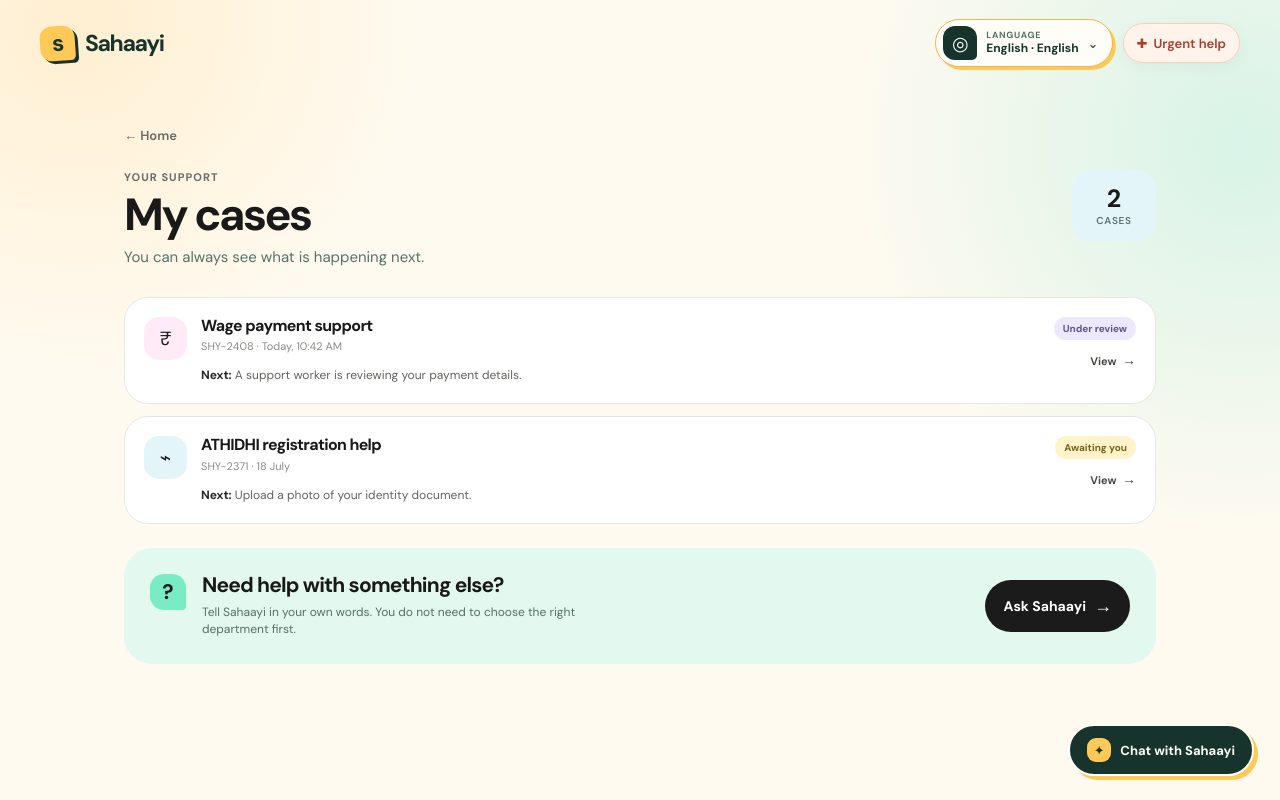
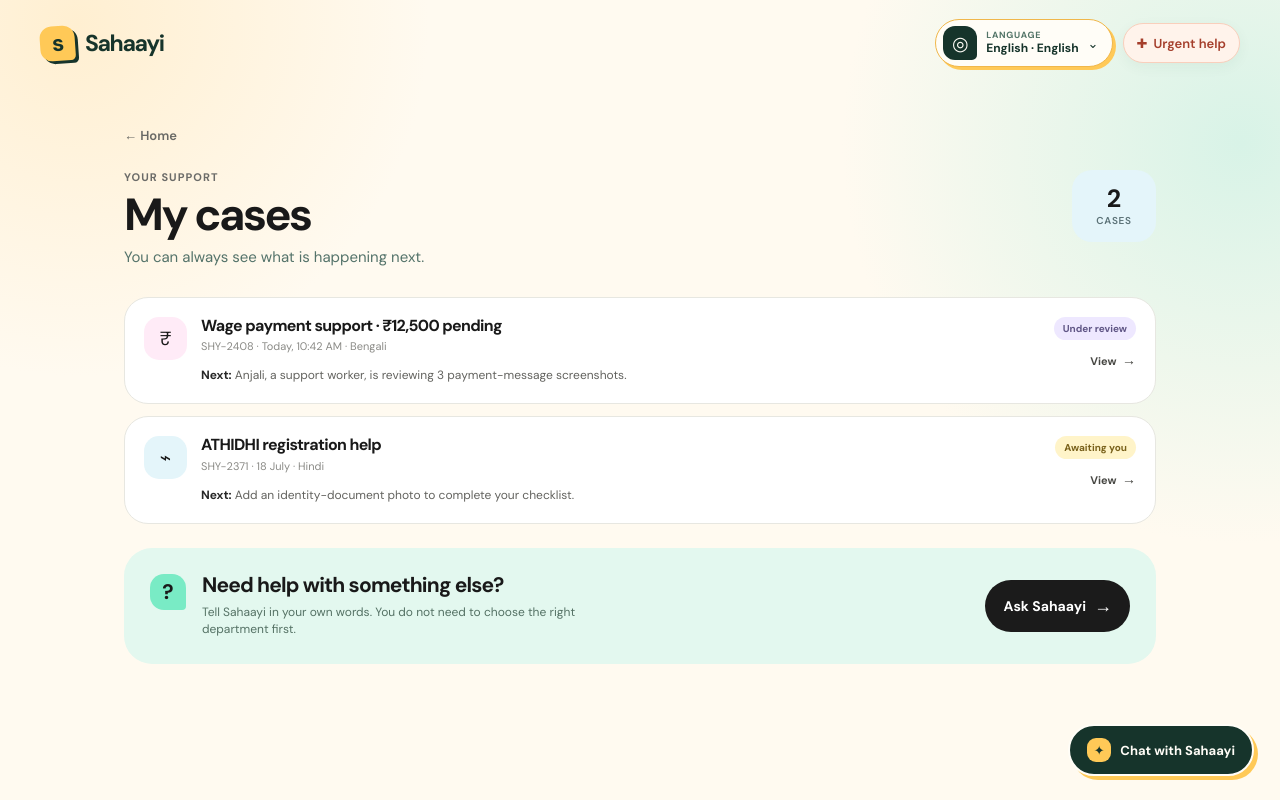
Before and after one commit to MSharooq/CodexNightline, a React (Vite) app: page / in a window 1280 px wide. Both pictures are taken after a click on the button "View my cases". Built offline with nearby package versions, Linux system fonts and the light colour scheme.

Commit message:
feat: add interactive demo data

```diff
--- a/src/App.tsx
+++ b/src/App.tsx
@@ -1,5 +1,5 @@
-import { useEffect, useMemo, useState } from 'react'
-import type { FormEvent } from 'react'
+import { useEffect, useMemo, useRef, useState } from 'react'
+import type { ChangeEvent, FormEvent } from 'react'
 import { setBrowserPageLanguage } from './browserTranslation'
 
 type Page = 'home' | 'cases' | 'documents' | 'profile' | 'dashboard'
@@ -32,6 +32,15 @@
   content: string
 }
 
+type DocumentItem = {
+  id: string
+  title: string
+  detail: string
+  icon: string
+  status: string
+  fileName?: string
+}
+
 const languages = [
   { label: 'English', name: 'English' },
   { label: 'বাংলা', name: 'Bengali' },
@@ -54,20 +63,26 @@
 const initialCases: CaseItem[] = [
   {
     id: 'SHY-2408',
-    title: 'Wage payment support',
+    title: 'Wage payment support · ₹12,500 pending',
     issue: 'unpaid_wages',
-    createdAt: 'Today, 10:42 AM',
+    createdAt: 'Today, 10:42 AM · Bengali',
     status: 'Under review',
-    nextAction: 'A support worker is reviewing your payment details.',
+    nextAction: 'Anjali, a support worker, is reviewing 3 payment-message screenshots.',
   },
   {
     id: 'SHY-2371',
     title: 'ATHIDHI registration help',
     issue: 'registration',
-    createdAt: '18 July',
+    createdAt: '18 July · Hindi',
     status: 'Awaiting you',
-    nextAction: 'Upload a photo of your identity document.',
+    nextAction: 'Add an identity-document photo to complete your checklist.',
   },
+]
+
+const initialDocuments: DocumentItem[] = [
+  { id: 'identity', title: 'Identity document', detail: 'Aadhaar card · added 18 July', icon: '▤', status: 'Ready', fileName: 'aadhaar-front.jpg' },
+  { id: 'payments', title: 'Payment messages', detail: '3 WhatsApp screenshots for wage support', icon: '◫', status: 'Attached', fileName: 'payment-messages.zip' },
+  { id: 'worksite', title: 'Worksite photos', detail: 'Optional evidence for a support request', icon: '◉', status: 'Add photo' },
 ]
 
 const quickActions: { title: string; detail: string; issue: Issue; icon: string; tone: string }[] = [
@@ -168,6 +183,8 @@
   const [isCallbackOpen, setCallbackOpen] = useState(false)
   const [isChatOpen, setChatOpen] = useState(false)
   const [cases, setCases] = useState(initialCases)
+  const [documents, setDocuments] = useState(initialDocuments)
+  const [selectedCase, setSelectedCase] = useState<CaseItem | null>(null)
   const [toast, setToast] = useState('')
 
   useEffect(() => {
@@ -196,6 +213,13 @@
 
   const openQuickAction = (issue: Issue) => setResult(resultForIssue(issue))
 
+  const attachDocument = (id: string, fileName: string) => {
+    setDocuments((current) => current.map((item) => item.id === id
+      ? { ...item, status: 'Attached', detail: 'Added just now to this device', fileName }
+      : item))
+    notify(`${fileName} is attached to this demo request.`)
+  }
+
   const createCase = () => {
     const type = caseDraft?.issue ?? 'other'
     const newCase: CaseItem = {
@@ -216,16 +240,16 @@
 
   const renderPage = () => {
     if (page === 'cases') {
-      return <CasesPage cases={cases} onBack={() => setPage('home')} onOpenHelp={() => setPage('home')} />
+      return <CasesPage cases={cases} onBack={() => setPage('home')} onOpenHelp={() => setPage('home')} onViewCase={setSelectedCase} />
     }
     if (page === 'documents') {
-      return <DocumentsPage onNotify={notify} />
+      return <DocumentsPage documents={documents} onAttach={attachDocument} />
     }
     if (page === 'profile') {
-      return <ProfilePage language={language.name} onOpenLanguage={() => setLanguageOpen(true)} />
+      return <ProfilePage language={language.name} onOpenLanguage={() => setLanguageOpen(true)} onNotify={notify} />
     }
     if (page === 'dashboard') {
-      return <Dashboard cases={cases} onExit={() => setPage('home')} />
+      return <Dashboard cases={cases} onExit={() => setPage('home')} onOpenCase={setSelectedCase} />
     }
 
     return (
@@ -327,6 +351,7 @@
         }
         notify('Your next-step checklist is ready.')
       }} />}
+      {selectedCase && <CaseDetailSheet item={selectedCase} onClose={() => setSelectedCase(null)} onAskSahaayi={() => { setSelectedCase(null); setChatOpen(true) }} />}
       {showCaseSheet && <CaseSheet result={caseDraft} onClose={() => { setShowCaseSheet(false); setCaseDraft(null) }} onCreate={createCase} />}
       {isCallbackOpen && <CallbackSheet language={language.name} onClose={() => setCallbackOpen(false)} onSuccess={(message) => { setCallbackOpen(false); notify(message) }} />}
       {page !== 'dashboard' && <button type="button" className="chat-launcher" onClick={() => setChatOpen(true)} aria-label="Open Sahaayi chat"><span>✦</span><strong>Chat with Sahaayi</strong></button>}
@@ -486,7 +511,26 @@
   </div>
 }
 
-function CasesPage({ cases, onBack, onOpenHelp }: { cases: CaseItem[]; onBack: () => void; onOpenHelp: () => void }) {
+function CaseDetailSheet({ item, onClose, onAskSahaayi }: { item: CaseItem; onClose: () => void; onAskSahaayi: () => void }) {
+  const updates = item.status === 'Under review'
+    ? ['Request received', 'Evidence summary prepared', 'Support worker review in progress']
+    : ['Request received', 'Checklist prepared', 'Waiting for your identity document']
+
+  return <div className="sheet-backdrop" role="presentation" onMouseDown={onClose}>
+    <section className="help-sheet case-detail-sheet" role="dialog" aria-modal="true" aria-labelledby="case-detail-title" onMouseDown={(event) => event.stopPropagation()}>
+      <div className="sheet-handle" />
+      <button className="close-button" type="button" onClick={onClose} aria-label="Close case">×</button>
+      <div className={`result-icon ${item.issue}`}>{issueIcon(item.issue)}</div>
+      <p className="eyebrow">{item.id} · {item.status}</p>
+      <h2 id="case-detail-title">{item.title}</h2>
+      <p className="result-summary">{item.nextAction}</p>
+      <div className="case-timeline">{updates.map((update, index) => <div key={update}><span>{index === updates.length - 1 ? '●' : '✓'}</span><p>{update}</p></div>)}</div>
+      <button type="button" className="primary-button" onClick={onAskSahaayi}>Ask Sahaayi about this case <span>→</span></button>
+    </section>
+  </div>
+}
+
+function CasesPage({ cases, onBack, onOpenHelp, onViewCase }: { cases: CaseItem[]; onBack: () => void; onOpenHelp: () => void; onViewCase: (item: CaseItem) => void }) {
   return <main className="inner-page">
     <button type="button" className="back-link" onClick={onBack}>← Home</button>
     <div className="page-heading"><div><p className="eyebrow">Your support</p><h1>My cases</h1><p className="subtle">You can always see what is happening next.</p></div><div className="case-count-large">{cases.length}<span>cases</span></div></div>
@@ -494,43 +538,61 @@
       {cases.map((item) => <article className="case-card" key={item.id}>
         <div className={`issue-symbol ${item.issue}`}>{issueIcon(item.issue)}</div>
         <div className="case-main"><div className="case-title-row"><h2>{item.title}</h2>{item.urgency && <span className="urgent-pill">{item.urgency}</span>}</div><p className="case-meta">{item.id} · {item.createdAt}</p><p className="case-next"><strong>Next:</strong> {item.nextAction}</p></div>
-        <div className="case-side"><span className={`status-pill ${item.status.toLowerCase().replaceAll(' ', '-')}`}>{item.status}</span><button type="button">View <span>→</span></button></div>
+        <div className="case-side"><span className={`status-pill ${item.status.toLowerCase().replaceAll(' ', '-')}`}>{item.status}</span><button type="button" onClick={() => onViewCase(item)}>View <span>→</span></button></div>
       </article>)}
     </div>
     <section className="need-more-card"><div><span className="help-dot">?</span><h2>Need help with something else?</h2><p>Tell Sahaayi in your own words. You do not need to choose the right department first.</p></div><button type="button" className="primary-button" onClick={onOpenHelp}>Ask Sahaayi <span>→</span></button></section>
   </main>
 }
 
-function DocumentsPage({ onNotify }: { onNotify: (message: string) => void }) {
-  const documents = [
-    { title: 'Identity document', detail: 'Not uploaded yet', icon: '▤', status: 'Add safely' },
-    { title: 'Payment messages', detail: 'Can help with wage support', icon: '◫', status: 'Upload proof' },
-    { title: 'Worksite photos', detail: 'Optional evidence for a support request', icon: '◉', status: 'Add photo' },
-  ]
+function DocumentsPage({ documents, onAttach }: { documents: DocumentItem[]; onAttach: (id: string, fileName: string) => void }) {
+  const fileInput = useRef<HTMLInputElement>(null)
+  const [documentToAttach, setDocumentToAttach] = useState<DocumentItem | null>(null)
+
+  const selectDocument = (document: DocumentItem) => {
+    setDocumentToAttach(document)
+    fileInput.current?.click()
+  }
+
+  const attachSelectedFile = (event: ChangeEvent<HTMLInputElement>) => {
+    const selectedFile = event.target.files?.[0]
+    if (selectedFile && documentToAttach) onAttach(documentToAttach.id, selectedFile.name)
+    event.target.value = ''
+  }
+
   return <main className="inner-page">
     <div className="page-heading"><div><p className="eyebrow">Keep things together</p><h1>My documents</h1><p className="subtle">Only share what is needed for your support request.</p></div></div>
     <div className="document-tip"><span>⌁</span><p><strong>Your documents stay yours.</strong> Sahaayi will always show you what you are sharing and why.</p></div>
-    <div className="document-list">{documents.map((document) => <article key={document.title} className="document-card"><span className="document-icon">{document.icon}</span><div><h2>{document.title}</h2><p>{document.detail}</p></div><button type="button" onClick={() => onNotify('Document upload will be connected to secure storage once Supabase is configured.')}>{document.status} <span>→</span></button></article>)}</div>
+    <input ref={fileInput} className="visually-hidden" type="file" accept="image/*,.pdf" onChange={attachSelectedFile} />
+    <div className="document-list">{documents.map((document) => <article key={document.id} className="document-card"><span className="document-icon">{document.icon}</span><div><h2>{document.title}</h2><p>{document.detail}</p>{document.fileName && <small>{document.fileName}</small>}</div><button type="button" onClick={() => selectDocument(document)}>{document.status === 'Attached' || document.status === 'Ready' ? 'Replace' : document.status} <span>→</span></button></article>)}</div>
   </main>
 }
 
-function ProfilePage({ language, onOpenLanguage }: { language: string; onOpenLanguage: () => void }) {
+function ProfilePage({ language, onOpenLanguage, onNotify }: { language: string; onOpenLanguage: () => void; onNotify: (message: string) => void }) {
   return <main className="inner-page profile-page">
     <div className="profile-hero"><div className="profile-avatar">☺</div><div><p className="eyebrow">Your space</p><h1>Welcome to Sahaayi</h1><p>Choose how you want Sahaayi to speak with you.</p></div></div>
-    <div className="profile-settings"><button type="button" onClick={onOpenLanguage}><span><strong>Language</strong><small>Currently speaking in {language}</small></span><span>›</span></button><button type="button"><span><strong>Privacy and sharing</strong><small>Control what support workers can see</small></span><span>›</span></button><button type="button"><span><strong>About Sahaayi</strong><small>How this helper connects you to support</small></span><span>›</span></button></div>
+    <div className="profile-settings"><button type="button" onClick={onOpenLanguage}><span><strong>Language</strong><small>Currently speaking in {language}</small></span><span>›</span></button><button type="button" onClick={() => onNotify('Privacy setting: support workers only see information you send for a request.')}><span><strong>Privacy and sharing</strong><small>Share only when you approve</small></span><span>›</span></button><button type="button" onClick={() => onNotify('Sahaayi guides you to official services, NGOs and support workers.')}><span><strong>About Sahaayi</strong><small>How this helper connects you to support</small></span><span>›</span></button></div>
     <p className="profile-footer">Sahaayi is a support navigator. Always seek urgent medical or emergency help when you are in immediate danger.</p>
   </main>
 }
 
-function Dashboard({ cases, onExit }: { cases: CaseItem[]; onExit: () => void }) {
-  const urgent = cases.filter((item) => item.urgency).length + 1
+function Dashboard({ cases, onExit, onOpenCase }: { cases: CaseItem[]; onExit: () => void; onOpenCase: (item: CaseItem) => void }) {
+  const [filter, setFilter] = useState<'all' | 'urgent' | 'unassigned'>('all')
+  const queue: CaseItem[] = [
+    ...cases,
+    { id: 'SHY-2419', title: 'Workplace injury support · cut at worksite', issue: 'injury', createdAt: '9 min ago · Hindi', status: 'Under review', nextAction: 'Route to public hospital and safety support', urgency: 'Urgent' },
+    { id: 'SHY-2414', title: 'Hospital navigation · Kochi', issue: 'hospital', createdAt: '22 min ago · Bengali', status: 'Awaiting you', nextAction: 'Confirm nearest verified centre' },
+    { id: 'SHY-2405', title: 'Missing passport support', issue: 'documents', createdAt: '48 min ago · Odia', status: 'Under review', nextAction: 'Document safety review' },
+  ]
+  const visibleQueue = queue.filter((item) => filter === 'all' || (filter === 'urgent' ? Boolean(item.urgency) : item.status === 'Awaiting you'))
+  const urgent = queue.filter((item) => item.urgency).length
   return <main className="dashboard-page">
-    <aside className="dashboard-nav"><button type="button" className="brand"><span className="brand-mark">s</span><span>Sahaayi</span></button><p className="dashboard-role">Support workspace</p><button className="dashboard-nav-item selected" type="button">◫ Case inbox <span>{cases.length + 7}</span></button><button className="dashboard-nav-item" type="button">✦ My assignments</button><button className="dashboard-nav-item" type="button">⌁ Service directory</button><button className="dashboard-nav-item" type="button">▥ Insights</button><button className="exit-dashboard" type="button" onClick={onExit}>← Worker app</button></aside>
+    <aside className="dashboard-nav"><button type="button" className="brand"><span className="brand-mark">s</span><span>Sahaayi</span></button><p className="dashboard-role">Support workspace</p><button className="dashboard-nav-item selected" type="button">◫ Case inbox <span>{queue.length}</span></button><button className="dashboard-nav-item" type="button">✦ My assignments</button><button className="dashboard-nav-item" type="button">⌁ Service directory</button><button className="dashboard-nav-item" type="button">▥ Insights</button><button className="exit-dashboard" type="button" onClick={onExit}>← Worker app</button></aside>
     <section className="dashboard-main"><header className="dashboard-header"><div><p className="eyebrow">Caseworker dashboard</p><h1>Good morning, Anjali.</h1></div><div className="dashboard-header-actions"><button type="button">⌕ Search</button><span className="agent-avatar">A</span></div></header>
-      <section className="metrics"><article><span className="metric-icon blue">◫</span><div><strong>{cases.length + 7}</strong><p>New cases</p></div><span className="metric-change">+3 today</span></article><article><span className="metric-icon danger">✚</span><div><strong>{urgent}</strong><p>Urgent review</p></div><span className="metric-change danger-text">Needs attention</span></article><article><span className="metric-icon mint">✓</span><div><strong>18</strong><p>Resolved this week</p></div><span className="metric-change">+24%</span></article></section>
-      <section className="inbox-heading"><div><h2>Incoming cases</h2><p>AI-generated summaries must be reviewed before action.</p></div><div className="filters"><button type="button" className="filter-active">All cases</button><button type="button">Urgent</button><button type="button">Unassigned</button></div></section>
+      <section className="metrics"><article><span className="metric-icon blue">◫</span><div><strong>{queue.length}</strong><p>New cases</p></div><span className="metric-change">+3 today</span></article><article><span className="metric-icon danger">✚</span><div><strong>{urgent}</strong><p>Urgent review</p></div><span className="metric-change danger-text">Needs attention</span></article><article><span className="metric-icon mint">✓</span><div><strong>18</strong><p>Resolved this week</p></div><span className="metric-change">+24%</span></article></section>
+      <section className="inbox-heading"><div><h2>Incoming cases</h2><p>AI-generated summaries must be reviewed before action.</p></div><div className="filters"><button type="button" className={filter === 'all' ? 'filter-active' : ''} onClick={() => setFilter('all')}>All cases</button><button type="button" className={filter === 'urgent' ? 'filter-active' : ''} onClick={() => setFilter('urgent')}>Urgent</button><button type="button" className={filter === 'unassigned' ? 'filter-active' : ''} onClick={() => setFilter('unassigned')}>Needs worker reply</button></div></section>
       <section className="case-table"><div className="table-head"><span>Worker request</span><span>Language</span><span>Urgency</span><span>Recommended path</span><span /></div>
-        {[...cases, { id: 'SHY-2419', title: 'Workplace injury support', issue: 'injury' as Issue, createdAt: '9 min ago', status: 'Under review' as const, nextAction: 'Health support', urgency: 'Urgent' as const }, { id: 'SHY-2414', title: 'Hospital navigation', issue: 'hospital' as Issue, createdAt: '22 min ago', status: 'Awaiting you' as const, nextAction: 'Nearest verified centre' }].map((item, index) => <article className="table-row" key={`${item.id}-${index}`}><div className="table-request"><span className={`issue-symbol small ${item.issue}`}>{issueIcon(item.issue)}</span><div><strong>{item.title}</strong><small>{item.id} · {item.createdAt}</small></div></div><span>{index % 2 ? 'Hindi' : 'Bengali'}</span><span>{item.urgency ? <span className="urgent-pill">Urgent</span> : <span className="review-pill">Review</span>}</span><span className="path-text">{item.nextAction}</span><button type="button" className="open-case">Open <span>→</span></button></article>)}
+        {visibleQueue.map((item, index) => <article className="table-row" key={`${item.id}-${index}`}><div className="table-request"><span className={`issue-symbol small ${item.issue}`}>{issueIcon(item.issue)}</span><div><strong>{item.title}</strong><small>{item.id} · {item.createdAt}</small></div></div><span>{item.createdAt.includes('Hindi') ? 'Hindi' : item.createdAt.includes('Odia') ? 'Odia' : 'Bengali'}</span><span>{item.urgency ? <span className="urgent-pill">Urgent</span> : <span className="review-pill">Review</span>}</span><span className="path-text">{item.nextAction}</span><button type="button" className="open-case" onClick={() => onOpenCase(item)}>Open <span>→</span></button></article>)}
       </section>
     </section>
   </main>
--- a/src/index.css
+++ b/src/index.css
@@ -12,6 +12,7 @@
 body { margin: 0; min-width: 320px; background: #f7f7f5; }
 button, input { font: inherit; }
 button { cursor: pointer; }
+.visually-hidden { position: absolute; width: 1px; height: 1px; padding: 0; overflow: hidden; clip: rect(0, 0, 0, 0); white-space: nowrap; border: 0; }
 
 /* The translation control is operated by Sahaayi's language selector. */
 .browser-translate-root,
@@ -138,6 +139,7 @@
 .section-heading { margin-bottom: 16px; }.section-heading h2, .support-card h2, .active-case-card h2 { color: var(--sahaayi-ink); font-family: 'Fraunces', 'DM Sans', serif; letter-spacing: -.05em; }.language-chip { color: #2d745c; background: #d9f2e7; border: 1px solid #b9e1d0; }.quick-grid { gap: 14px; }.quick-card { min-height: 158px; overflow: hidden; border: 1px solid rgba(22,52,43,.08); border-radius: 26px; box-shadow: 0 5px 0 rgba(22,52,43,.07); }.quick-card::after { content: ''; position: absolute; width: 75px; height: 75px; border: 1px solid rgba(22,52,43,.14); border-radius: 50%; top: -35px; right: -26px; }.quick-card:hover { transform: translateY(-4px) rotate(-.4deg); box-shadow: 0 12px 0 rgba(22,52,43,.09); }.quick-card.mint { background: #d9f2e7; }.quick-card.pink { background: #ffe3d7; }.quick-card.yellow { background: #fff0bf; }.quick-card.blue { background: #d9edf5; }.quick-card.lavender { background: #e7e0fa; }.quick-icon { position: relative; z-index: 1; width: 40px; height: 40px; color: var(--sahaayi-ink); background: rgba(255,255,255,.72); border: 1px solid rgba(22,52,43,.08); border-radius: 14px 14px 6px 14px; }.quick-card strong { color: var(--sahaayi-ink); font-size: 17px; }.quick-card small { color: #49645b; }.arrow { color: var(--sahaayi-ink); }
 .two-up { gap: 16px; margin-top: 46px; }.support-card, .active-case-card { min-height: 260px; border-radius: 31px; }.support-card { background: #fffdf8; border: 1px solid #eadcc5; }.support-card-icon { color: var(--sahaayi-ink); background: var(--sahaayi-mango); border: 1px solid #eab938; }.support-card p:not(.eyebrow) { color: #5d776e; }.active-case-card { color: #fffdf7; background: #d96445; border: 2px solid #a94731; box-shadow: 6px 6px 0 #16342b; }.active-case-card h2 { color: #fffdf7; }.active-case-card p:not(.eyebrow) { color: #ffebe2; }.active-case-card .eyebrow { color: #ffe1d3; }.count-dot { color: var(--sahaayi-ink); background: var(--sahaayi-mango); }.outline-light { color: #fffdf7; border-color: rgba(255,255,255,.54); }.caseworker-link { color: #477268; }.caseworker-link span { color: #d65d3c; }
 .chat-launcher { right: 26px; bottom: 24px; color: #fffdf7; background: var(--sahaayi-ink); border: 2px solid #fffdf7; box-shadow: 4px 4px 0 var(--sahaayi-mango); }.chat-launcher span { color: var(--sahaayi-ink); background: var(--sahaayi-mango); }.chat-panel { border: 2px solid var(--sahaayi-ink); box-shadow: 8px 8px 0 var(--sahaayi-mango); }.chat-header { background: var(--sahaayi-ink); }.chat-avatar { color: var(--sahaayi-ink); background: var(--sahaayi-mango); }.chat-message.user { background: #d9f2e7; }.chat-input button { color: var(--sahaayi-ink); background: var(--sahaayi-mango); }
+.document-card small { display: block; margin-top: 4px; color: #5a8173; font-size: 10px; font-weight: 700; }.case-timeline { display: grid; gap: 11px; margin: 22px 0; padding: 16px; border: 1px solid #d8e8df; border-radius: 17px; background: #f4fbf7; }.case-timeline > div { display: flex; align-items: center; gap: 9px; color: #38725b; font-size: 12px; }.case-timeline > div span { width: 20px; height: 20px; display: grid; place-items: center; border-radius: 50%; color: #fff; background: #55bd95; font-size: 10px; }.case-timeline > div:last-child span { background: #f47b55; }.case-timeline p { margin: 0; color: var(--sahaayi-ink); font-weight: 600; }
 .mic-icon { width: 28px; height: 37px; position: relative; transform: none; }.mic-icon::before { content: ''; position: absolute; left: 7px; top: 0; width: 14px; height: 23px; border: 3px solid currentColor; border-radius: 9px; }.mic-icon::after { content: ''; position: absolute; left: 4px; top: 17px; width: 20px; height: 16px; border: 3px solid currentColor; border-top: 0; border-radius: 0 0 12px 12px; box-shadow: 7px 16px 0 -5px currentColor; }
 
 /* Make the two AI modes and language choice obvious at first glance. */
```
